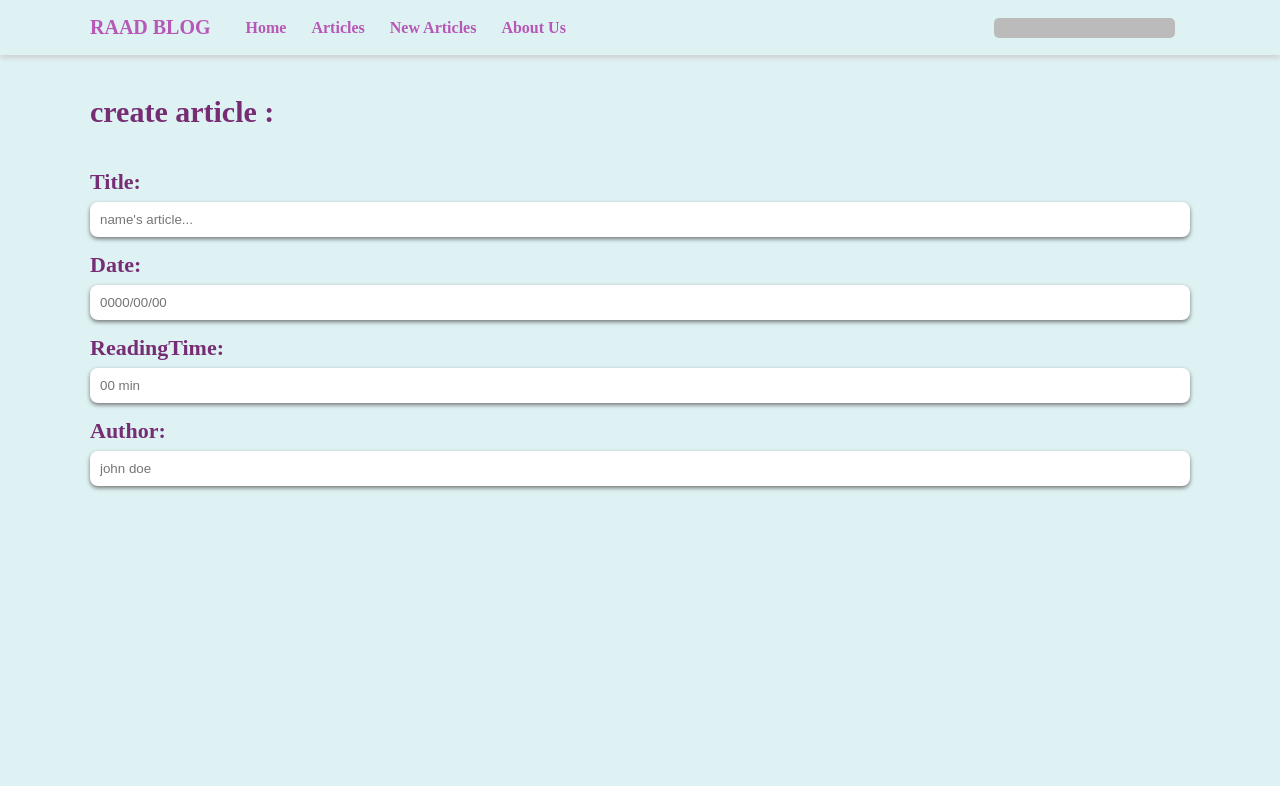
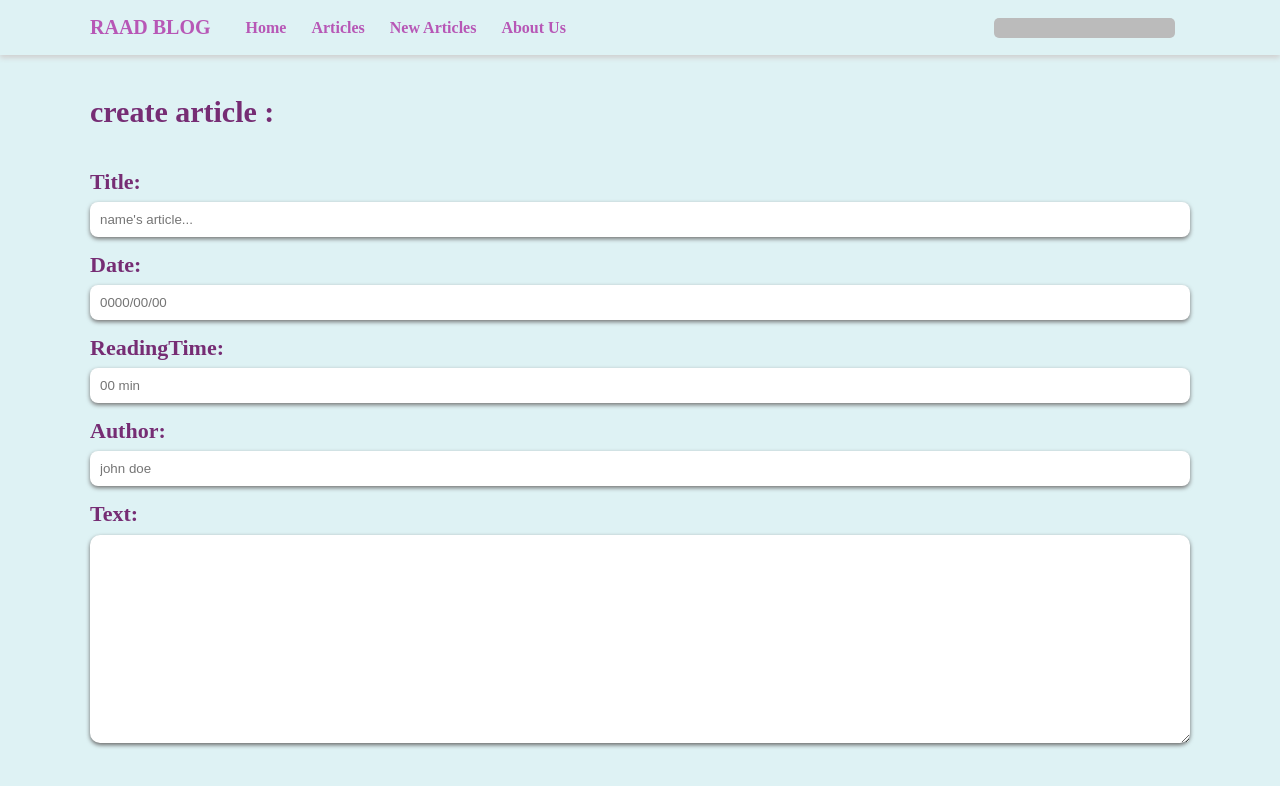
Before and after one commit to kooroosh1363/REACT-BLOG-mini-project, a React (Create React App) app: page /NewArticles in a window 1280 px wide. Shown: the top 786 px of the page. Built offline with nearby package versions, Linux system fonts and the light colour scheme; a web font is replaced by a local one.

Commit message:
create textarea componenet

```diff
--- /dev/null
+++ b/src/components/textarea/TextArea.jsx
@@ -0,0 +1,15 @@
+import styled from "./TextArea.module.css";
+
+
+function TextArea(props){
+    return(
+        <div className={styled.textAreaWrapper}>
+            <label>{props.label}</label>
+            <textarea onChange={props.handleChange}></textarea>
+        </div>
+
+    );
+}
+
+
+export default TextArea;
--- /dev/null
+++ b/src/components/textarea/TextArea.module.css
@@ -0,0 +1,20 @@
+.textAreaWrapper{
+
+}
+
+.textAreaWrapper label{
+    display: block;
+    color: rgb(118, 45, 116);
+    font-size: 22px;
+    font-weight:bold ;
+    margin-bottom: 8px;
+}
+
+.textAreaWrapper textarea{
+    width: 100%;
+    height: 13rem !important;
+    outline: none;
+    border: none;
+    border-radius: 10px;
+    box-shadow: 0px 2px 4px #686868;
+}
--- a/src/pages/NewArticles/NewArticles.jsx
+++ b/src/pages/NewArticles/NewArticles.jsx
@@ -2,6 +2,7 @@ import { useState } from "react";
 import Navbar from "../../components/navbar/Navbar";
 import styled from "./newArticles.module.css";
 import Input from "../../components/input/input";
+import TextArea from "../../components/textarea/TextArea";
 function NewArticles() {
 
     const [articles, setArticles] = useState({
@@ -9,6 +10,7 @@ function NewArticles() {
         date: "",
         readingTime:"",
         author:"",
+        text:"",
     });
 
     const onHandleArticle = (e) => {
@@ -17,6 +19,20 @@ function NewArticles() {
             [e.target.name]:e.target.value,
         }));
     };
+
+
+
+    const onHandleText = (e) => {
+        setArticles((pervState) =>({
+            ...pervState,
+            text:e.target.value,
+        }));
+    };
+
+
+
+
+
     console.log(articles);
 
     return (
@@ -30,7 +46,7 @@ function NewArticles() {
                     <Input label="Date:" name="date" placeHolder="0000/00/00" handleChange={onHandleArticle}/>
                     <Input label="ReadingTime:" name="readingTime" placeHolder="00 min" handleChange={onHandleArticle}/>
                     <Input label="Author:" name="author" placeHolder="john doe" handleChange={onHandleArticle}/>
-
+                    <TextArea label="Text:" handleChange={onHandleText}/>
                 </div>
             </div>
 
```
